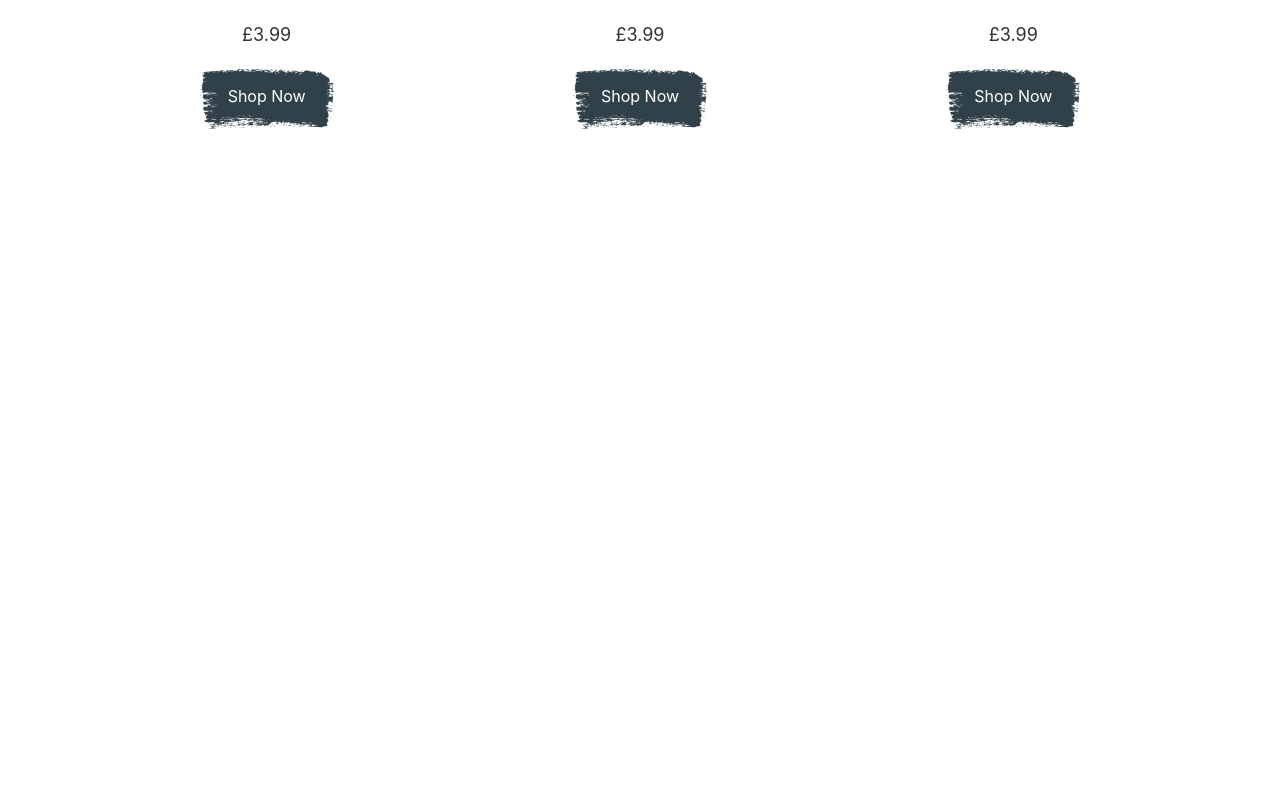
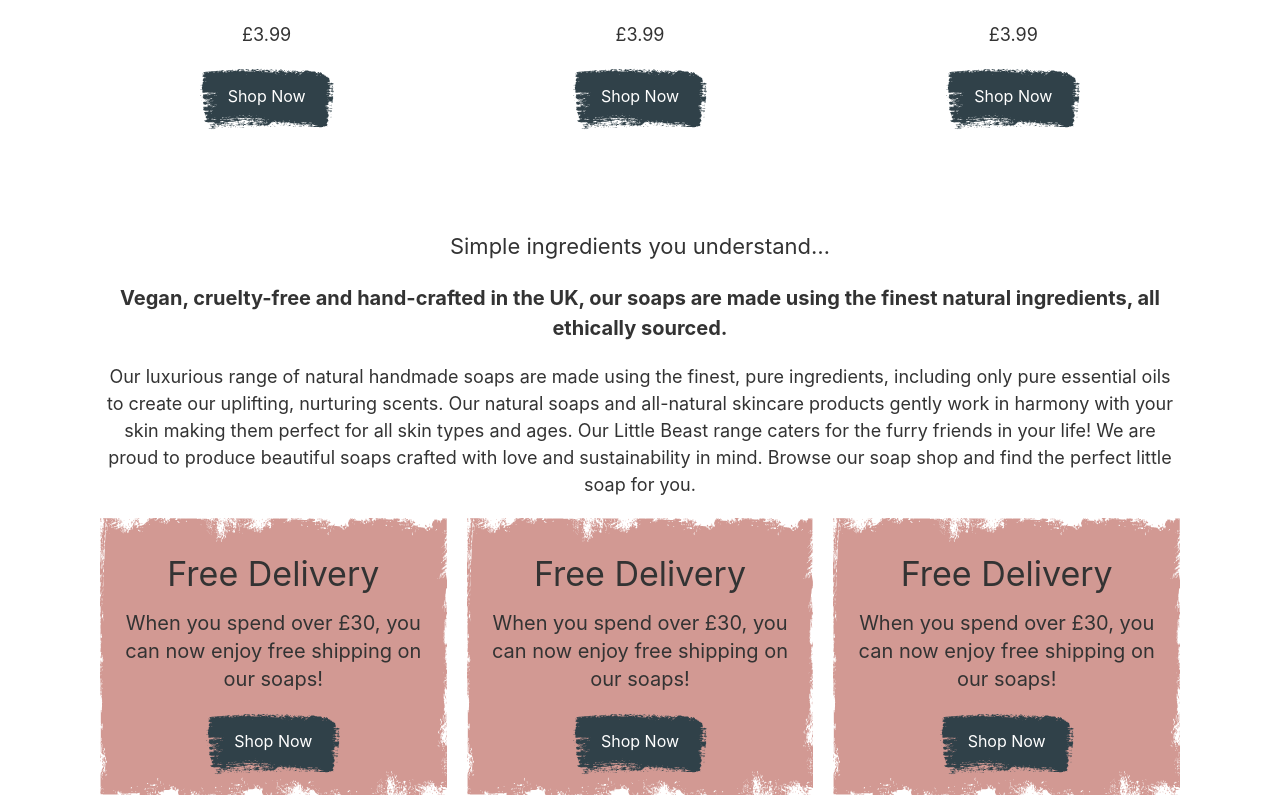
Before and after one commit to muh-arifulislam/taasu-soap-client-site, a React (Create React App) app: page / in a window 1280 px wide. Shown: the part 1529-2324 px from the top of the page. Before the commit the page ends 1659 px from the top, so only its background shows below. Built offline with nearby package versions, Linux system fonts and the light colour scheme.

Commit message:
new section added

```diff
--- a/src/pages/Home/Home.js
+++ b/src/pages/Home/Home.js
@@ -1,6 +1,7 @@
 import React from 'react';
 import Indgredients from './Indgredients';
 import Products from './Products';
+import Testimonial from './Testimonial';
 import TopBanner from './TopBanner';
 
 const Home = () => {
@@ -9,6 +10,7 @@ const Home = () => {
             <TopBanner></TopBanner>
             <Indgredients></Indgredients>
             <Products></Products>
+            <Testimonial></Testimonial>
         </>
     );
 };
--- /dev/null
+++ b/src/pages/Home/Testimonial.js
@@ -0,0 +1,25 @@
+import React from 'react';
+import Feature from '../../shared/Feature';
+
+const Testimonial = () => {
+    return (
+        <section className='mt-[100px] mx-[100px] text-center'>
+            <h2 className='text-[22px] mb-[20px]'>
+                Simple ingredients you understand…
+            </h2>
+            <h4 className='text-[20px] mb-[20px] font-bold'>
+                Vegan, cruelty-free and hand-crafted in the UK, our soaps are made using the finest natural ingredients, all ethically sourced.
+            </h4>
+            <p className='text-[18px] mb-[20]'>
+            Our luxurious range of natural handmade soaps are made using the finest, pure ingredients, including only pure essential oils to create our uplifting, nurturing scents. Our natural soaps and all-natural skincare products gently work in harmony with your skin making them perfect for all skin types and ages.  Our Little Beast range caters for the furry friends in your life! We are proud to produce beautiful soaps crafted with love and sustainability in mind. Browse our soap shop and find the perfect little soap for you.
+            </p>
+            <div className='flex gap-[20px]'>
+                <Feature></Feature>
+                <Feature></Feature>
+                <Feature></Feature>
+            </div>
+        </section>
+    );
+};
+
+export default Testimonial;
--- /dev/null
+++ b/src/shared/Feature.js
@@ -0,0 +1,14 @@
+import React from 'react';
+import image from '../images/content-box-bg-pink.svg';
+import PrimaryBtn from './PrimaryBtn';
+const Feature = () => {
+    return (
+        <div className='mt-[20px] pt-[30px] pb-[20px] px-[20px]' style={{ background: `url(${image})` }}>
+            <h4 className='text-[34px] mb-[10px]'>Free Delivery</h4>
+            <p className='text-xl mb-[20px]'>When you spend over £30, you can now enjoy free shipping on our soaps!</p>
+            <PrimaryBtn>Shop Now</PrimaryBtn>
+        </div>
+    );
+};
+
+export default Feature;
```
